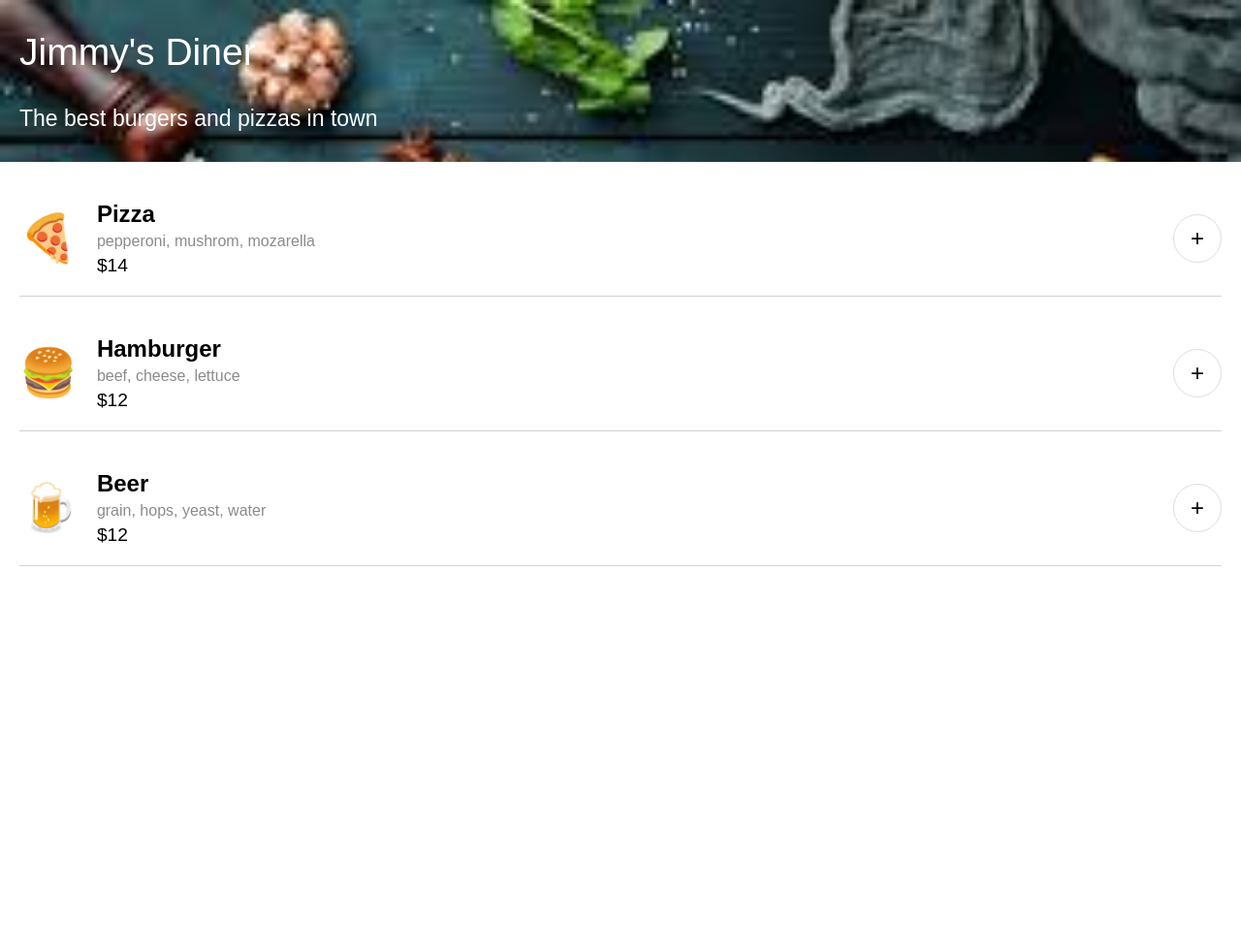
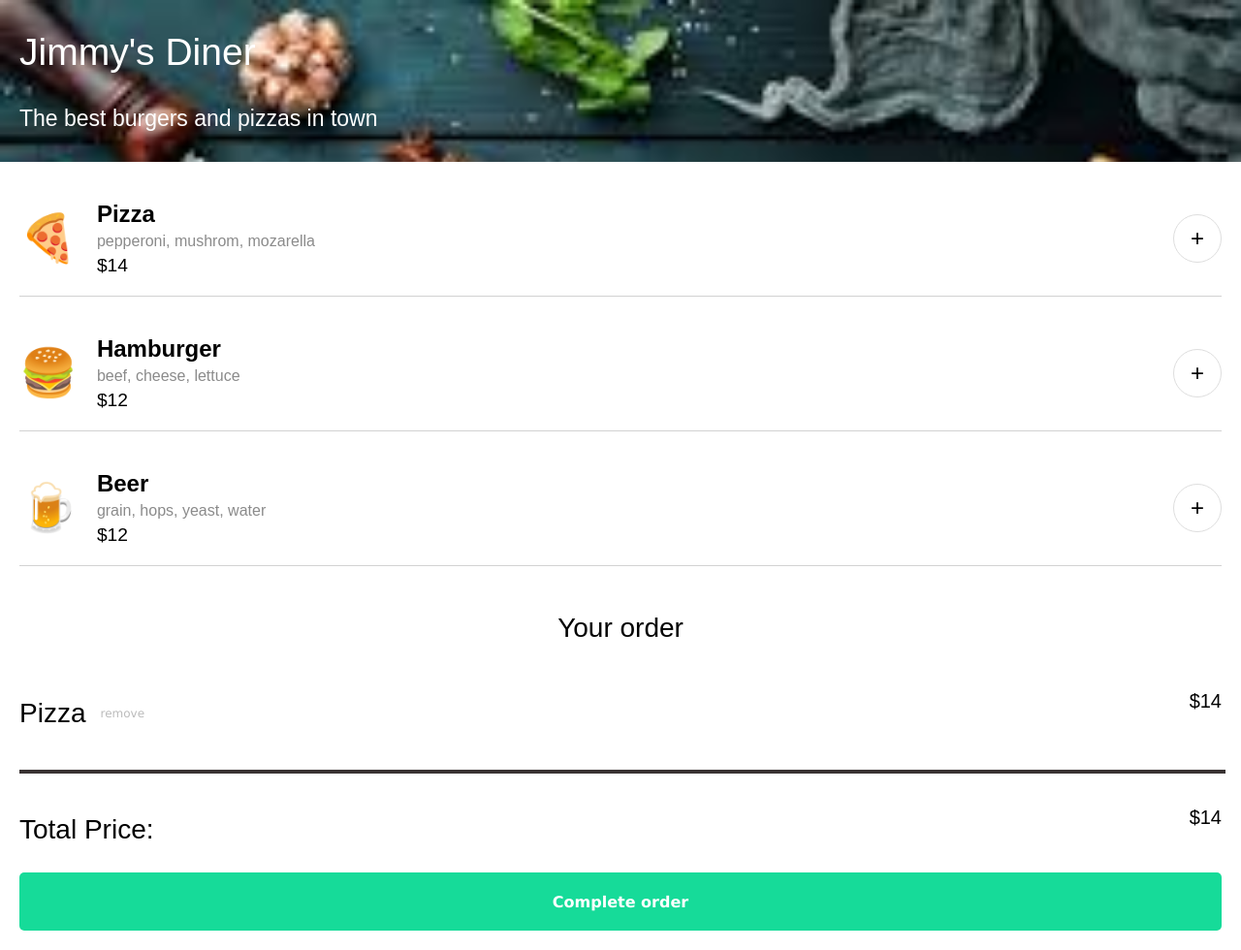
Before and after one commit to Pranav30072004/restaurant-ordering-app, a website built with Vite: page index.html in a window 1280 px wide. Shown: the whole page at 97% size. Before the commit the page ends 800 px from the top, so only its background shows below. Built offline with nearby package versions, Linux system fonts and the light colour scheme; a web font is replaced by a local one.

Commit message:
hard-coded cart display in app
Created a hard-code version of the restaurant's cart section. Will move to JavaScript rendering in next update

```diff
--- a/Ordering.js
+++ b/Ordering.js
@@ -9,7 +9,7 @@ document.addEventListener('click', (e) => {
 })
 
 const menuHTML = menuArray.map( (item) => {
-    return `<section class="menu-item">
+    return `<div class="menu-item">
         <span class="food-icon"
         rol="img"
         aria-hidden="true">
@@ -24,7 +24,7 @@ const menuHTML = menuArray.map( (item) => {
         <button class="add-item-btn"
         aria-label="add menu item to cart"
         data-add="${item.id}">+</button>
-    </section>`
+    </div>`
 }).join('');
 
 menuList.innerHTML = menuHTML;
--- a/index.css
+++ b/index.css
@@ -66,3 +66,59 @@ body {
     font-size: 1.5rem;
     cursor: pointer;
 }
+
+/* Cart CSS */
+.cart {
+    display: flex;
+    flex-direction: column;
+    font-size: 1.75rem;
+    margin: 20px;
+}
+
+.cart-header {
+    text-align: center;
+}
+.cart-item {
+    display: flex;
+    flex-direction: row;
+    justify-content: space-between;
+}
+
+.cart-text {
+    display: flex;
+    gap: 15px;
+}
+
+.remove-btn {
+    font-size: 0.75rem;
+    display: inline-block;
+    align-content: center;
+    color: #BBBBBB;
+    font-family: Verdana, sans-serif;
+}
+
+.cart-price {
+    font-size: 1.25rem;
+}
+
+hr {
+    border: 2px solid #393333;
+    width: 100%;
+}
+
+.cart-total {
+    display: flex;
+    justify-content: space-between;
+}
+
+.cart-button {
+    height: 60px;
+    background-color: #16DB99;
+    border-radius: 5px;
+    border: none;
+
+    color: white;
+    font-family: Verdana, sans-serif;
+    font-size: 1rem;
+    font-weight: bold;
+}
--- a/index.html
+++ b/index.html
@@ -11,8 +11,27 @@
             <p>The best burgers and pizzas in town</p>
         </header>
 
-        <main class="main-menu" id="main-menu">
+        <main class="app-main" id="app-main">
+            <section class="main-menu" id="main-menu">
 
+            </section>
+
+            <section class="cart" id="cart">
+                <p class="cart-header">Your order</p>
+                <div class="cart-item">
+                    <div class="cart-text">
+                    <p>Pizza</p>
+                    <p role="button" class="remove-btn">remove</p>
+                    </div>
+                    <p class="cart-price">$14</p>
+                </div> <hr>
+
+                <div class="cart-total" id="cart-total">
+                    <p>Total Price: </p>
+                    <p class="cart-price">$14</p>
+                </div>
+                <button class="cart-button" id="cart-button">Complete order</button>
+            </section>
         </main>
 
 
```
